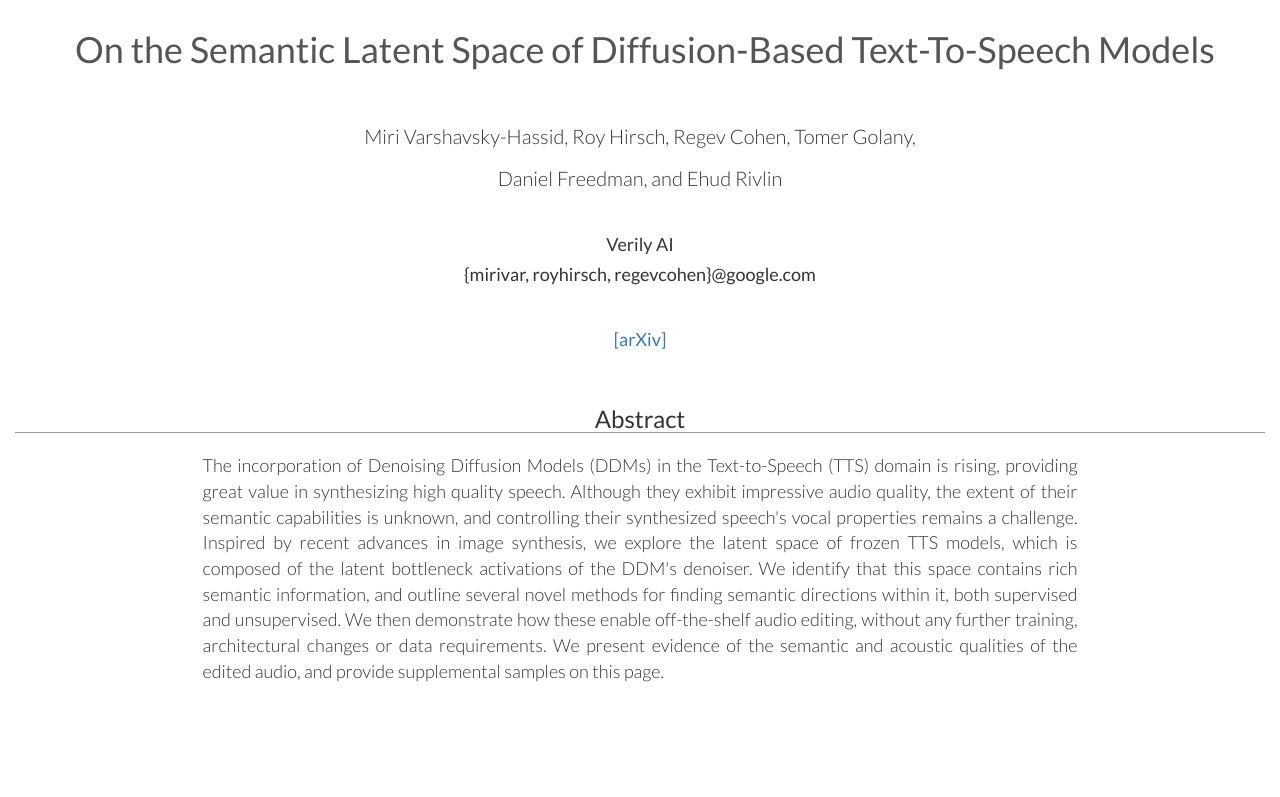
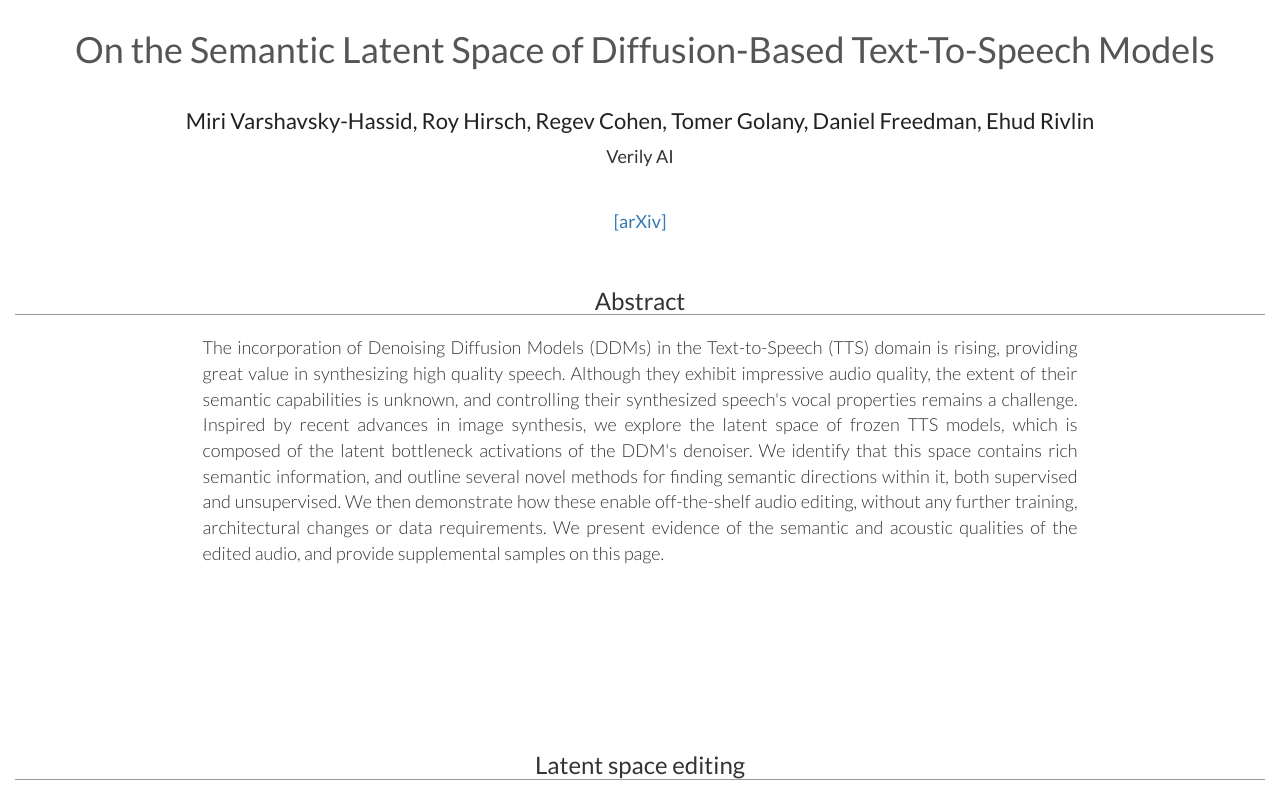
Before and after one commit to latent-analysis-grad-tts/speech-samples, a plain HTML site: page index.html in a window 1280 px wide. Shown: the top 797 px of the page. Drawn offline with nearby package versions, Linux system fonts and the light colour scheme.

Commit message:
updated authors and style

```diff
--- a/index.html
+++ b/index.html
@@ -15,11 +15,15 @@
         <div class="row">
             <h1>On the Semantic Latent Space of Diffusion-Based Text-To-Speech Models</h1>
             <br>
-            <h3>Miri Varshavsky-Hassid, Roy Hirsch, Regev Cohen, Tomer Golany, </h3>
-            <h3> Daniel Freedman, and Ehud Rivlin</h3>
-            <br>
+            <div class="authors">
+                Miri Varshavsky-Hassid,
+                Roy Hirsch,
+                Regev Cohen,
+                Tomer Golany,
+                Daniel Freedman,
+                Ehud Rivlin
+            </div>
             <h4> Verily AI</h4>
-            <h4>{mirivar, royhirsch, regevcohen}@google.com</h4>
             <br>
             <h4><a href="https://arxiv.org/abs/2402.12423">[arXiv]</a>
             </h4>
--- a/style.css
+++ b/style.css
@@ -31,6 +31,9 @@ h1 {
   margin: 0;
   padding: 0;
   margin-bottom: 10px;
+  margin-right: 60px;
+  margin-left: 60px;
+
 }
 
 .assets {
```
